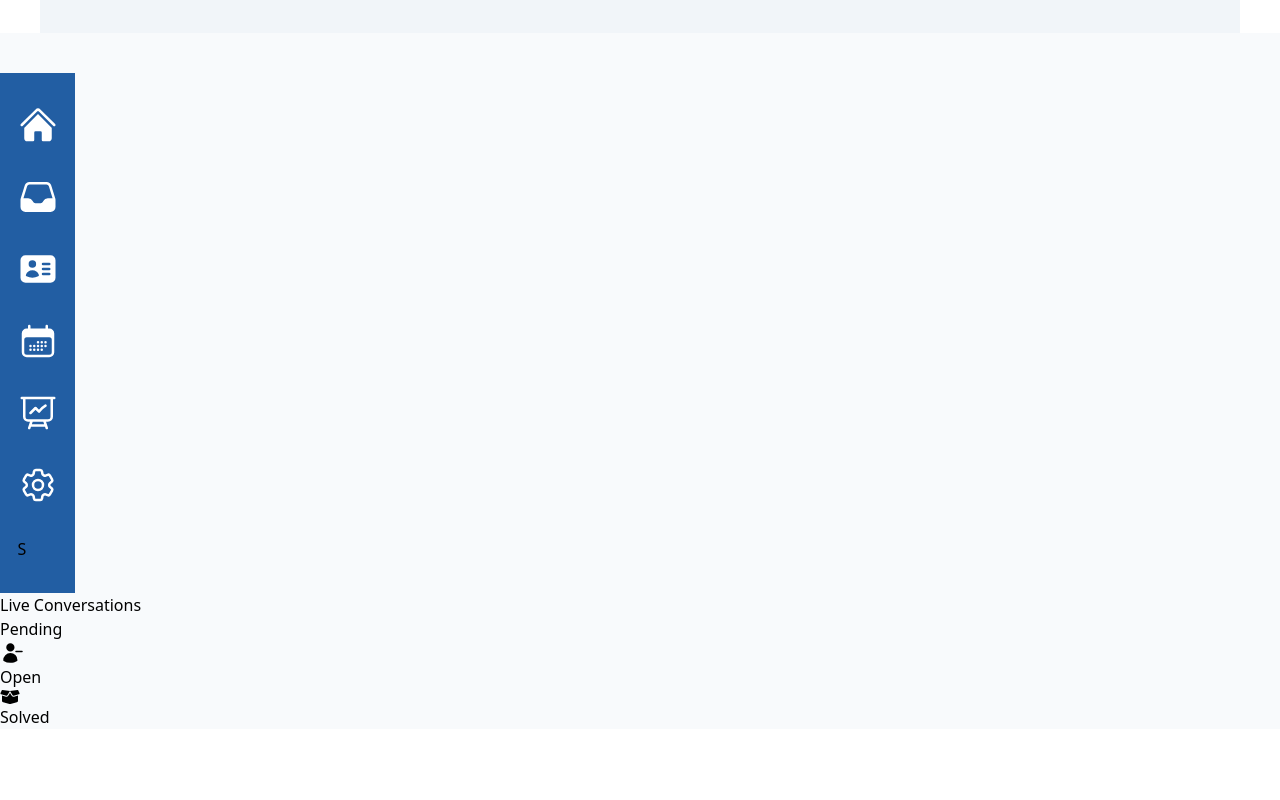
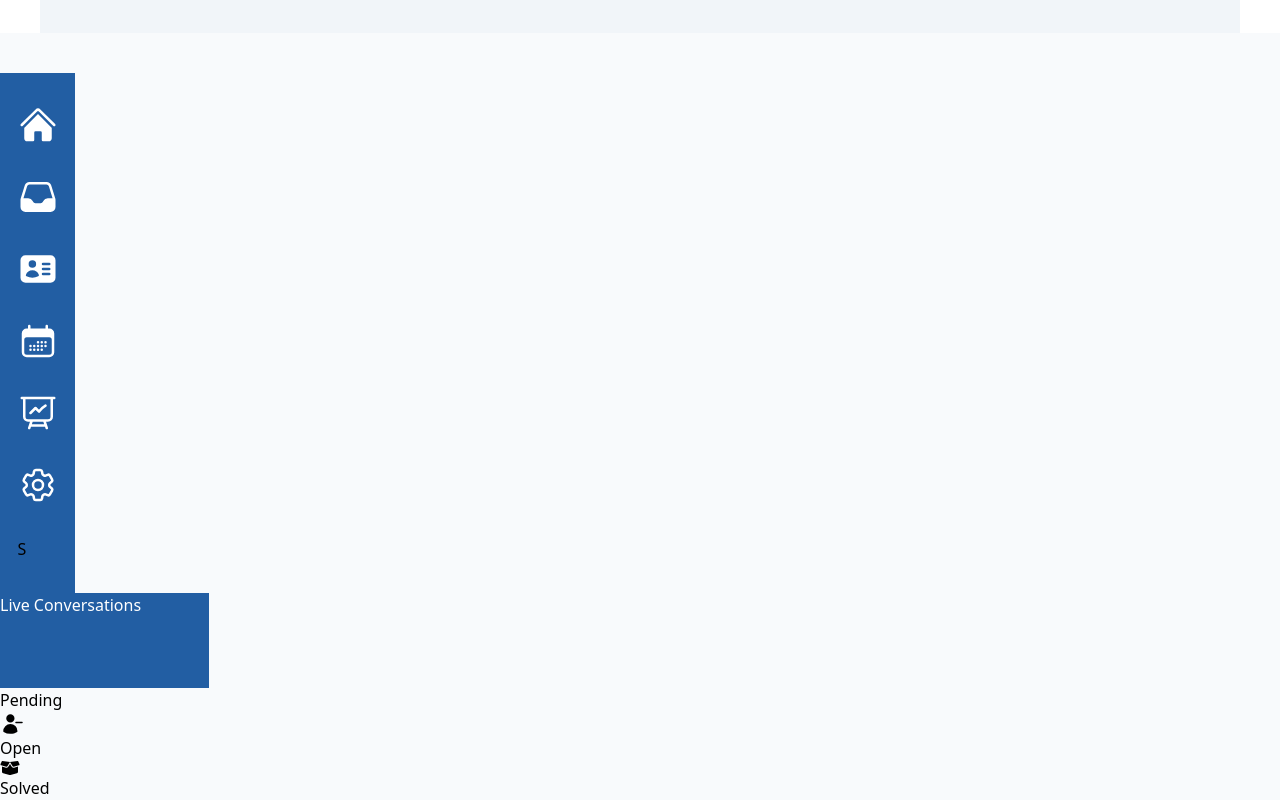
Before and after one commit to Ikendu/linegraph, a React (Vite) app: page / in a window 1280 px wide. Shown: the part 2380-3180 px from the top of the page. Before the commit the page ends 3109 px from the top, so only its background shows below. Built offline with nearby package versions, Linux system fonts and the light colour scheme.

Commit message:
side bar

```diff
--- a/src/components/ChatPage.jsx
+++ b/src/components/ChatPage.jsx
@@ -45,8 +45,8 @@ const ChatPage = () => {
 const LiveChat = () => {
   return (
     <div>
-      <div>
-        <h3>Live Conversations</h3>
+      <div className=' bg-[#225EA3] w-[209px] h-[95px] text-white'>
+        <h3 className='m-auto'>Live Conversations</h3>
       </div>
       <div>
         Pending <UserMinusIcon />
```
